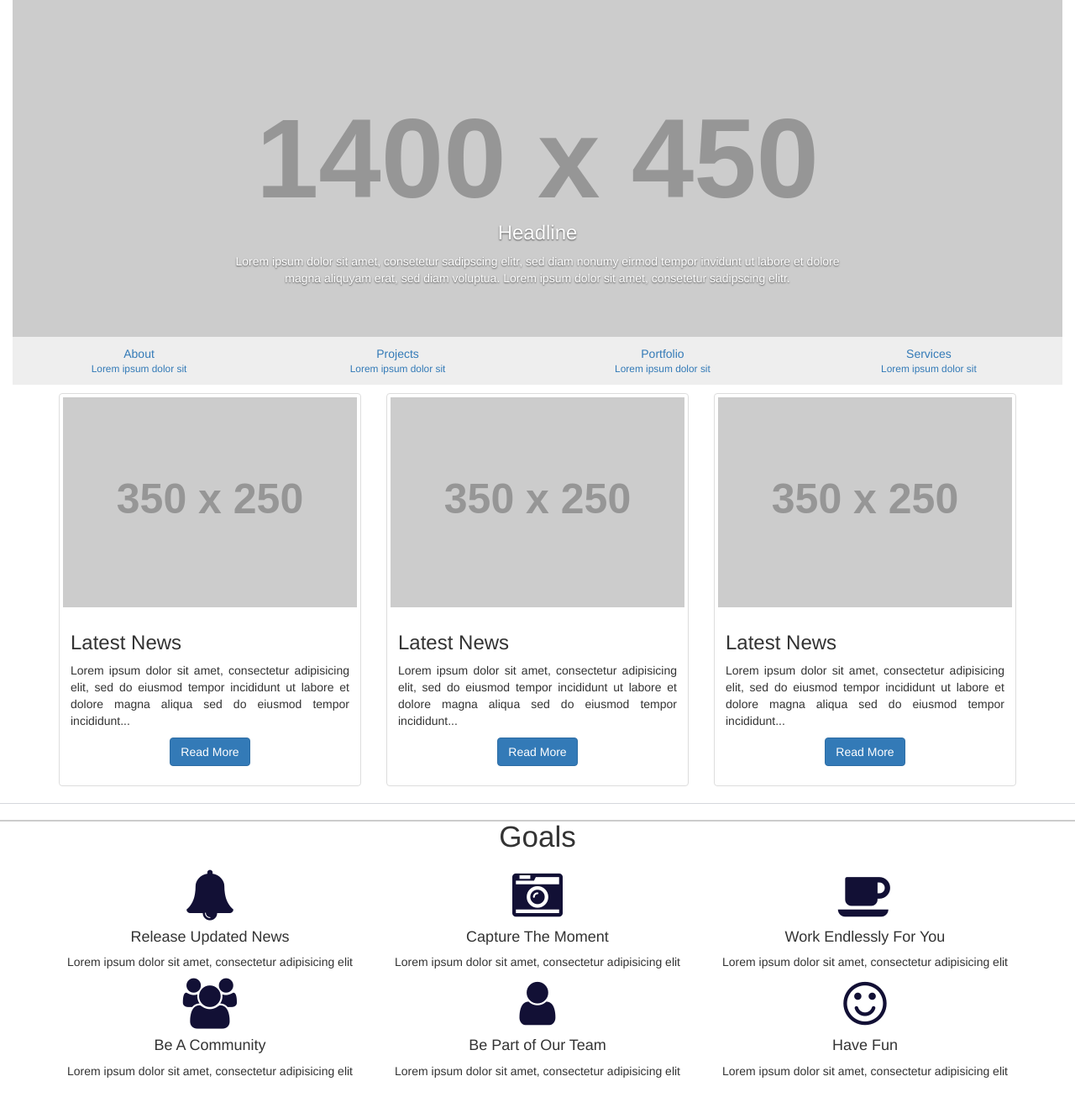
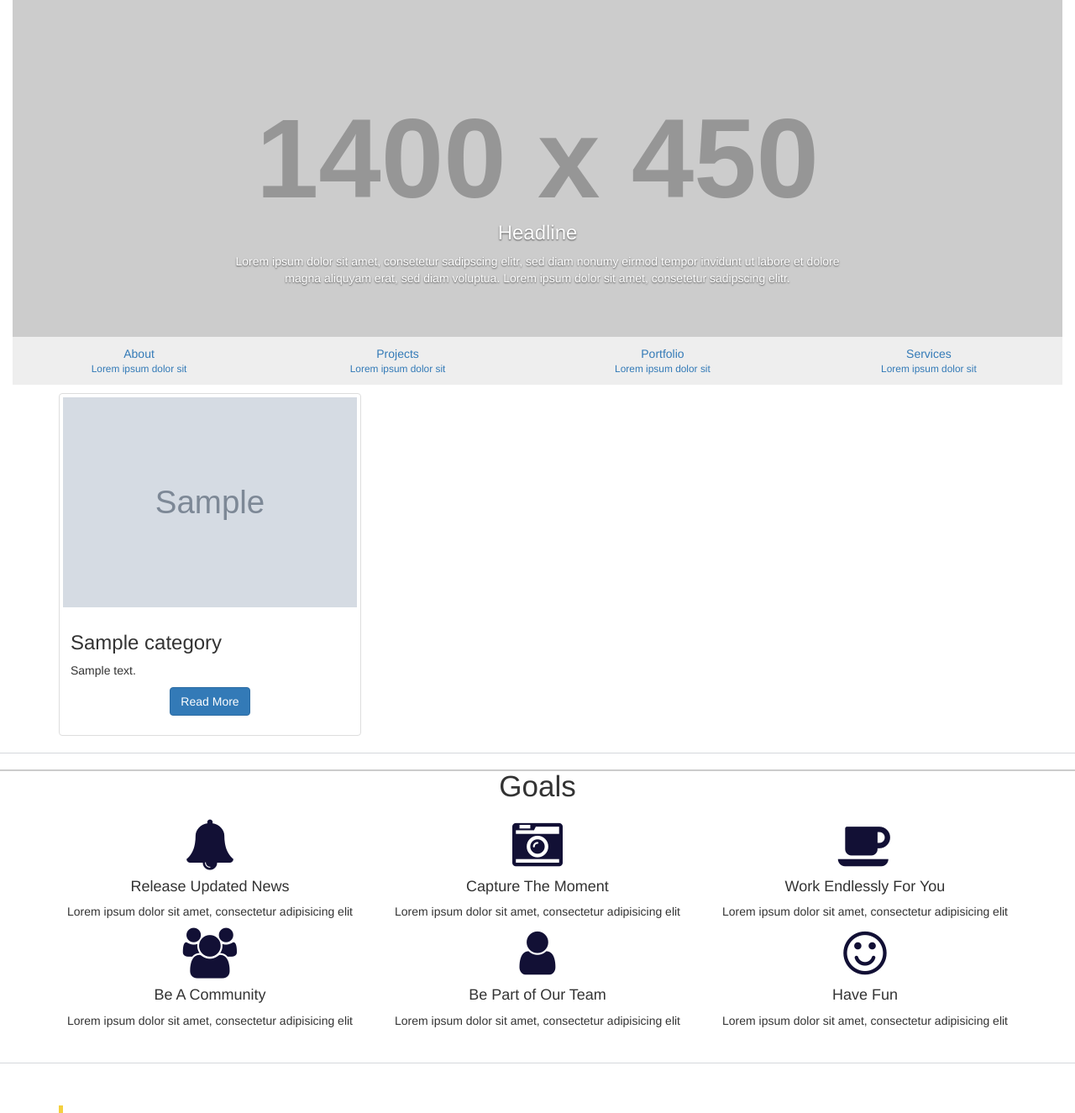
Before and after one commit to nikofernandez/ciICON, a CodeIgniter app: page /ciICON/ in a window 1280 px wide. Shown: the part 73-1398 px from the top of the page at 84% size. Run offline with CodeIgniter, Linux system fonts and the light colour scheme; tables that the repository leaves empty or names only in its code hold one stand-in row (values such as "Sample post"); grey boxes marked "Sample" are stand-in pictures; grey boxes labelled with a size stand in for pictures from a placeholder-image service; some libraries are stand-ins or nearby versions.

Commit message:
Added Latest news view in Home Page

```diff
--- a/application/controllers/Pages.php
+++ b/application/controllers/Pages.php
@@ -1,6 +1,6 @@
 <?php
   class Pages extends CI_Controller{
-    public function view($page = 'home'){
+    public function view($page = 'home', $offset = 0){
       if(!file_exists(APPPATH.'views/pages/'.$page.'.php')){
         show_404();
       }
@@ -9,6 +9,8 @@
       $data['title'] = ucfirst($page);
       $data['LoginPage'] = false; // Required variable
 
+      $data['latest_posts'] = $this ->post_model->get_posts(FALSE, 3, $offset);
+
       $this->load->view('templates/header', $data);
       $this->load->view('pages/'.$page, $data);
       $this->load->view('templates/footer', $data);
--- a/application/views/pages/home.php
+++ b/application/views/pages/home.php
@@ -109,9 +109,26 @@
   </div>
 </section> -->
 
+<!-- //TODO: Set image size to 350x250 -->
 <div class="container">
   <div class="row">
-    <div class="col-sm-6 col-md-4">
+    <?php foreach($latest_posts as $latest) : ?>
+      <div class="col-sm-6 col-md-4">
+        <div class="thumbnail">
+          <!-- <img src="http://placehold.it/350x250" alt="..."> -->
+          <img src="<?php echo base_url(); ?>assets/img/<?php echo $latest['photo_name']; ?>" id="latest-img" alt="">
+          <div class="caption">
+            <h3><?php echo $latest['title']; ?></h3>
+            <p class="text-justify"><?php echo word_limiter($latest['body'], 25); ?></p>
+            <p class="text-center">
+              <!-- <a href="#" class="btn btn-primary" role="button">Read More</a> -->
+              <a href="<?php echo site_url('/posts/view/'.$latest['slug']); ?>" class="btn btn-primary">Read More</a>
+            </p>
+          </div>
+        </div>
+      </div>
+    <?php endforeach; ?>
+    <!-- <div class="col-sm-6 col-md-4">
       <div class="thumbnail">
         <img src="http://placehold.it/350x250" alt="...">
         <div class="caption">
@@ -146,7 +163,7 @@
           </p>
         </div>
       </div>
-    </div>
+    </div> -->
   </div>
 </div>
 
--- a/assets/css/custom.css
+++ b/assets/css/custom.css
@@ -275,3 +275,9 @@ section{width:100%; float:left;}
   }
 }
 /* END OF NEWS VIEW SINGLE */
+
+/* LATEST NEWS */
+#latest-img{
+  width: 350px !important;
+  height: 250px !important;
+}
```
Also changed, not shown: assets/img/d1f1cc93-4c6b-4373-a9e0-913a406e43c0.png (added).
